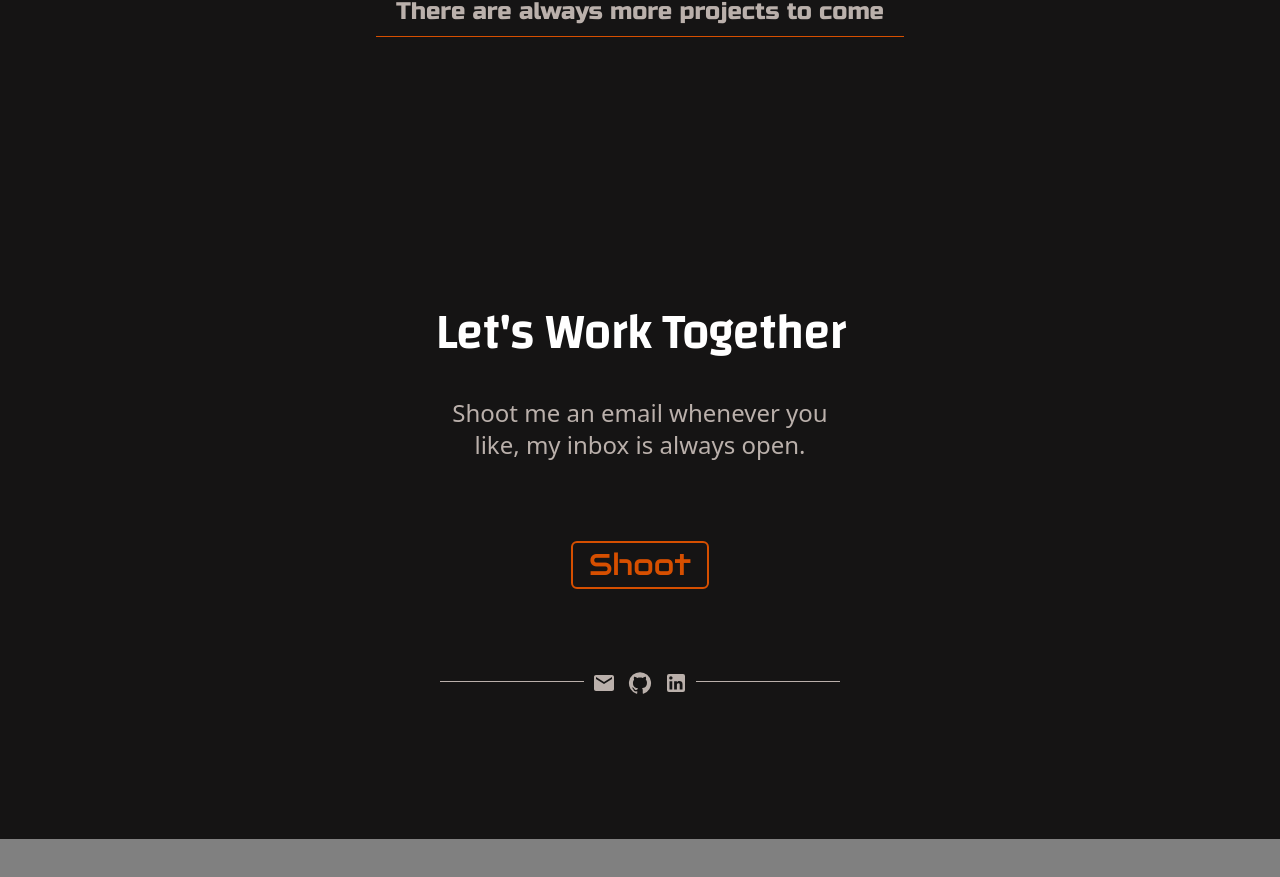
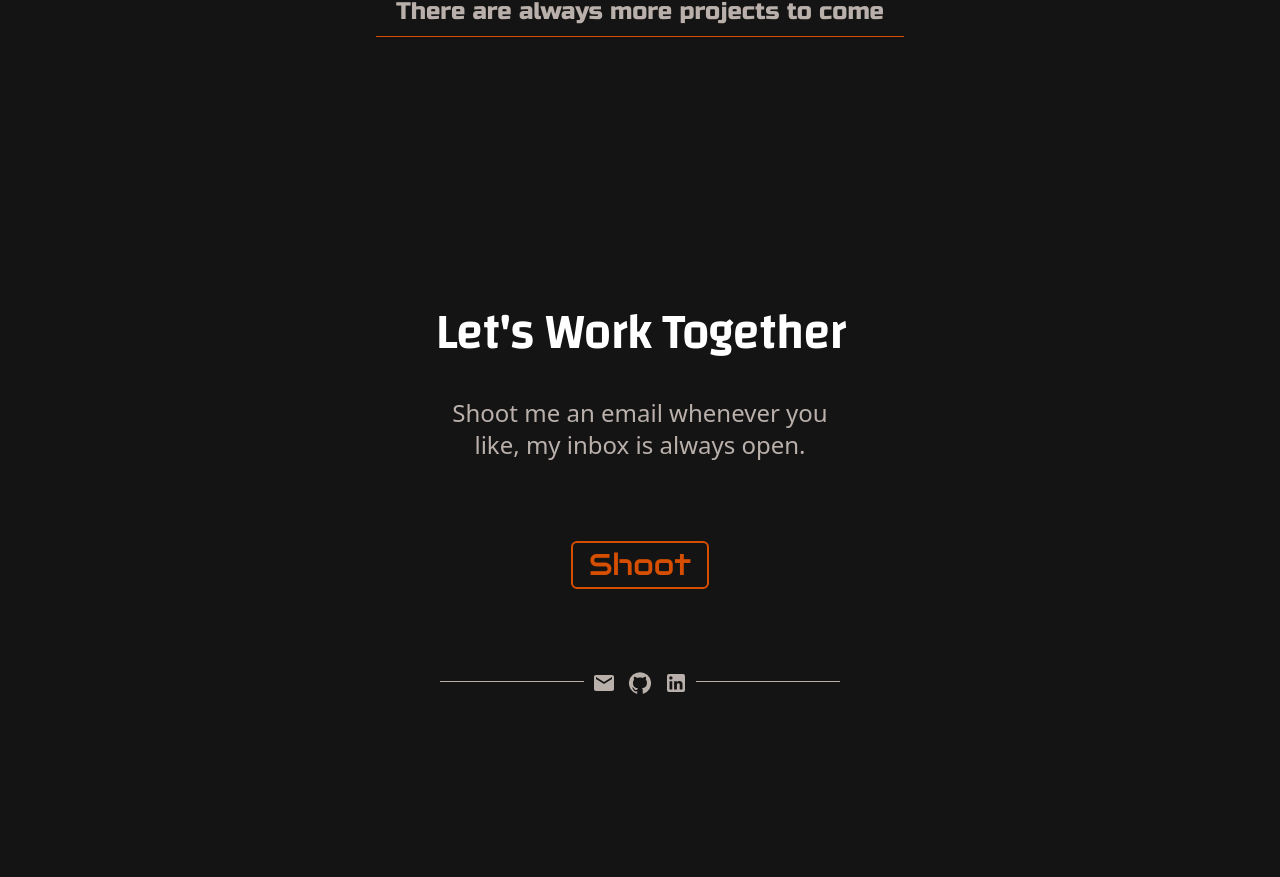
Before and after one commit to ParkerMagee/ProjectPortfolio, a Next.js app: page / in a window 1280 px wide. Shown: the part 1880-2757 px from the top of the page. Before the commit the page ends 2719 px from the top, so only its background shows below. Built offline with nearby package versions, Linux system fonts and the light colour scheme.

Commit message:
updated styling

```diff
--- a/components/Contact.js
+++ b/components/Contact.js
@@ -6,7 +6,7 @@ import Link from "next/link";
 
 const Contact = () => {
   return (
-    <div id="contact" className="relative bg-darkGray">
+    <div id="contact" className="relative bg-darkGray pb-12">
       <div className="mt-32 py-36 flex flex-col items-center">
         <h1 className="text-white text-5xl text-center font-changa font-bold my-10">
           Let&#39;s Work Together
--- a/styles/globals.css
+++ b/styles/globals.css
@@ -39,7 +39,7 @@ li {
   animation-fill-mode: forwards;
   animation-name: fadeout;
   animation-duration: 2s;
-  animation-delay: 2s;
+  animation-delay: 3s;
 }
 
 @keyframes fadein {
@@ -55,7 +55,7 @@ li {
   animation-fill-mode: forwards;
   animation-name: fadein;
   animation-duration: 3s;
-  animation-delay: 0.5s;
+  animation-delay: 1s;
 }
 
 @keyframes hide {
```
